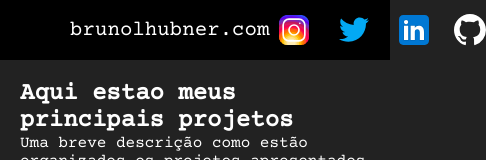
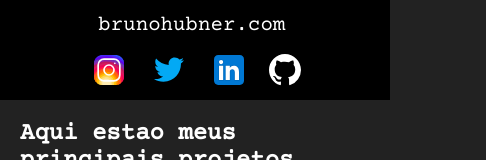
Before and after one commit to brunohubner/brunohubner.com, a React (Create React App) app: page / in a window 390 px wide. Shown: the top 160 px of the page, 486 px wide, since content can reach past the window. Built offline with nearby package versions, Linux system fonts and the light colour scheme.

Commit message:
feat: add responsive header

```diff
--- a/src/components/Header/index.tsx
+++ b/src/components/Header/index.tsx
@@ -8,26 +8,28 @@ import { useEffect, useState } from "react"
 interface Props {}
 
 export function Header({}: Props) {
-    const [displayCursor, setDisplayCursor] = useState("none")
+    const [displayCursor, setDisplayCursor] = useState("0")
 
     useEffect(() => {
         setTimeout(() => {
-            return displayCursor === "none"
-                ? setDisplayCursor("block")
-                : setDisplayCursor("none")
+            return displayCursor === "0"
+                ? setDisplayCursor("1")
+                : setDisplayCursor("0")
         }, 500)
     }, [displayCursor])
 
     return (
         <header className="Header">
             <div className="logo">
-                <a href="/">brunolhubner.com</a>
-                <div
-                    className="cursor"
-                    style={{
-                        display: displayCursor
-                    }}
-                ></div>
+                <div className="terminal">
+                    <a href="/">brunohubner.com</a>
+                    <div
+                        className="cursor"
+                        style={{
+                            opacity: displayCursor
+                        }}
+                    ></div>
+                </div>
             </div>
             <div className="socialMedias">
                 <a
--- a/src/components/Header/styles.scss
+++ b/src/components/Header/styles.scss
@@ -14,10 +14,15 @@
         align-items: baseline;
     }
 
-    .logo > a {
+    .logo a {
         color: $white;
         font-size: 1.3rem;
         margin-right: 4px;
+    }
+
+    .logo .terminal {
+        display: flex;
+        align-items: baseline;
     }
 
     .socialMedias {
@@ -43,3 +48,23 @@
         background-color: $white;
     }
 }
+
+@media (max-width: 420px) {
+    .Header {
+        flex-direction: column;
+        height: 100px;
+        justify-content: space-between;
+        align-items: center;
+
+        .logo {
+            justify-content: center;
+            align-items: center;
+            height: 50%;
+        }
+
+        .socialMedias {
+            height: 50%;
+            padding-bottom: 10px;
+        }
+    }
+}
```
